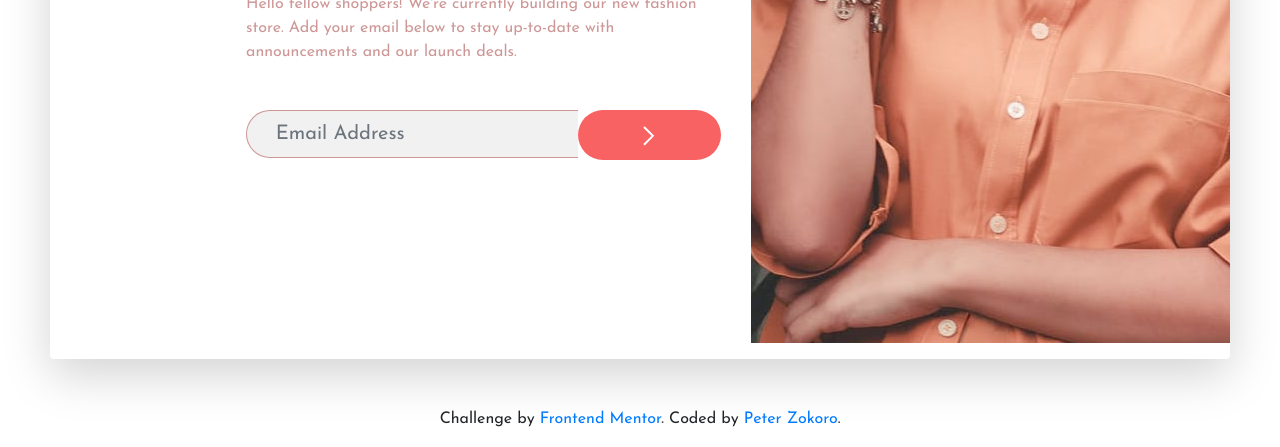
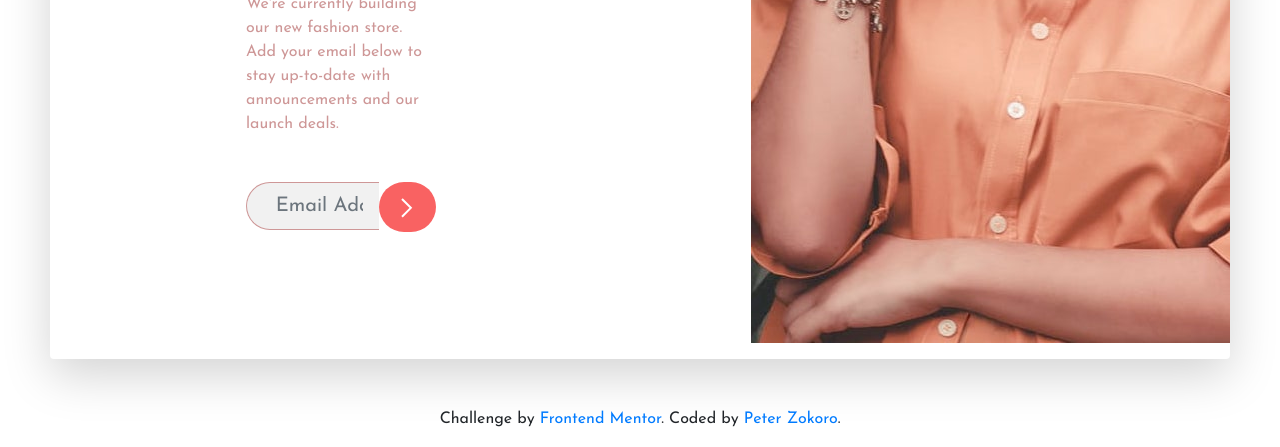
Before and after one commit to Zokkie-Mane/Base-Apparel-Page, a plain HTML site: page index.html in a window 1280 px wide. Shown: the part 523-970 px from the top of the page. Drawn offline with nearby package versions, Linux system fonts and the light colour scheme.

Commit message:
Update index.css

```diff
--- a/index.css
+++ b/index.css
@@ -12,7 +12,7 @@
 }
 .letters{
     padding-left: 180px;
-    padding-right: auto;
+    padding-right: 18.75rem;
 }
 
 .logo{
```
